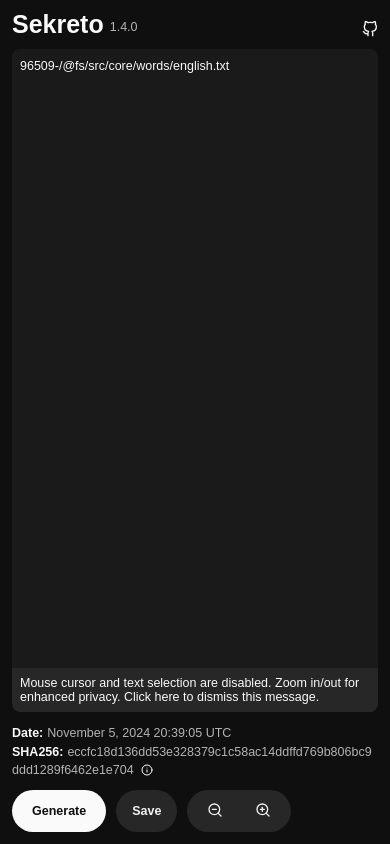
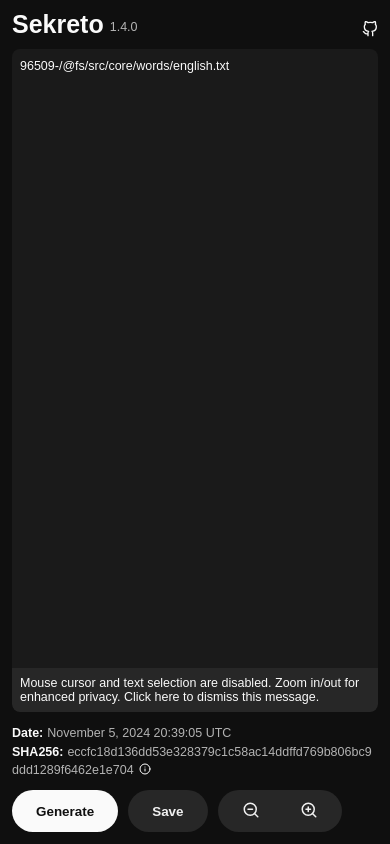
Before and after one commit to okobogee/sekreto, a React (Vite) app: page / in a window 390 px wide. Both pictures are taken after a click on the button "Generate". Built offline with nearby package versions, Linux system fonts and the light colour scheme.

Commit message:
feat: improve ui for mobile

```diff
--- a/src/components/footer.tsx
+++ b/src/components/footer.tsx
@@ -41,8 +41,8 @@
         <span className={styles.label}>SHA256:</span>
         <span className={styles.value} data-testid="hash">
           {hash}
-          <Button variant="plain" onClick={showHashInfo} className={styles.iconButton} title="Show more info">
-            <InfoIcon size={12} className={styles.icon} />
+          <Button variant="plain" onClick={showHashInfo} className={styles.infoButton} title="Show more info">
+            <InfoIcon size={12} />
           </Button>
         </span>
       </div>
@@ -72,10 +72,10 @@
             </Button>
             <ButtonGroup>
               <Button variant="secondary" title="Zoom out" aria-label="Zoom Out" onClick={onZoomOutClick}>
-                <ZoomOutIcon size={16} />
+                <ZoomOutIcon className={styles.zoomIcon} size={18} />
               </Button>
               <Button variant="secondary" title="Zoom in" aria-label="Zoom In" onClick={onZoomInClick}>
-                <ZoomInIcon size={16} />
+                <ZoomInIcon className={styles.zoomIcon} size={18} />
               </Button>
             </ButtonGroup>
           </>
--- a/src/styles/button-group.module.css
+++ b/src/styles/button-group.module.css
@@ -11,11 +11,13 @@
 .root > button:first-child {
   border-top-right-radius: 0;
   border-bottom-right-radius: 0;
-  padding-left: 20px;
+  padding-left: 24px;
+  padding-right: 20px;
 }
 
 .root > button:last-child {
   border-top-left-radius: 0;
   border-bottom-left-radius: 0;
-  padding-right: 20px;
+  padding-left: 20px;
+  padding-right: 24px;
 }
--- a/src/styles/button.module.css
+++ b/src/styles/button.module.css
@@ -1,7 +1,7 @@
 .root {
   border-radius: 32px;
   border: 0;
-  font-size: 1rem;
+  font-size: 1.075rem;
   font-family: inherit;
   font-weight: 600;
   cursor: pointer;
@@ -9,7 +9,7 @@
 }
 
 .primary {
-  padding: 0 20px;
+  padding: 0 24px;
   min-height: 42px;
   background-color: var(--primary);
   color: var(--primary-foreground);
@@ -29,7 +29,7 @@
 }
 
 .secondary {
-  padding: 0 16px;
+  padding: 0 24px;
   min-height: 42px;
   background-color: var(--secondary);
   color: var(--secondary-foreground);
--- a/src/styles/footer.module.css
+++ b/src/styles/footer.module.css
@@ -25,14 +25,18 @@
   color: var(--muted-foreground);
 }
 
-button.iconButton {
+button.infoButton {
   height: 14px;
   width: 14px;
-  margin-left: 6px;
-  outline-offset: 2px;
+  margin-left: 4px;
+  outline-offset: 1px;
   flex-shrink: 0;
+  display: inline-flex;
+  align-items: center;
+  justify-content: center;
+  transform: translateY(1px);
 }
 
-.icon {
+.zoomIcon {
   margin-bottom: -1.5px;
 }
```
